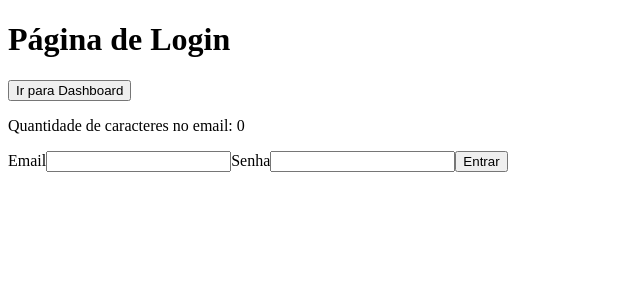
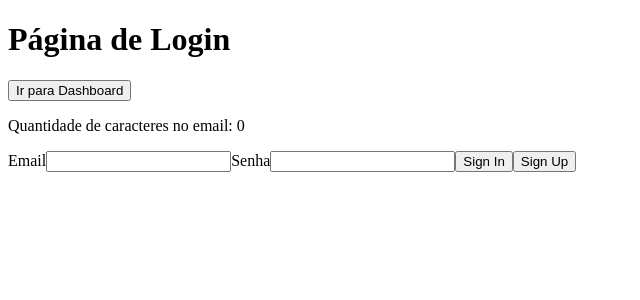
Before and after one commit to Rafiere/course_youtube_curso-de-react-para-iniciantes, a React (Create React App) app: page /login in a window 1280 px wide. Shown: the top 300 px of the page, without its empty margins (0-640 px from the left). Built offline with nearby package versions, Linux system fonts and the light colour scheme.

Commit message:
feat: creating button login component.

```diff
--- /dev/null
+++ b/src/app/pages/login-componentizado/components/ButtonLogin.tsx
@@ -0,0 +1,20 @@
+import { on } from "events";
+import React from "react";
+
+interface ButtonLoginProps {
+  /* Estamos usando uma "union" do TypeScript. */
+  type: "button" | "submit" | "reset" | undefined;
+  onClick: () => void;
+  /* Tudo o que passamos dentro do "<button></button>" é um "children". */
+  children: React.ReactNode;
+}
+
+const ButtonLogin = (props: ButtonLoginProps) => {
+  return (
+    <button type={props.type} onClick={props.onClick}>
+      {props.children}
+    </button>
+  );
+};
+
+export default ButtonLogin;
--- a/src/app/pages/login/Login.tsx
+++ b/src/app/pages/login/Login.tsx
@@ -1,5 +1,6 @@
 import { useCallback, useEffect, useMemo, useRef, useState } from "react";
 import { useNavigate } from "react-router-dom";
+import ButtonLogin from "../login-componentizado/components/ButtonLogin";
 
 export const Login = () => {
   /* É recomendado utilizarmos o "useNavigate" para navegarmos de página usando o RRD6, que é a forma correta ao utilizarmos o React, ou seja, sem recarregarmos a página. */
@@ -55,6 +56,10 @@ export const Login = () => {
     }
   }, [email, password]);
 
+  const handleSignUp = useCallback(() => {
+    console.log("Realizando o cadastro...");
+  }, []);
+
   return (
     <div>
       <h1>Página de Login</h1>
@@ -88,9 +93,13 @@ export const Login = () => {
         </label>
 
         {/* Se deixássemos o tipo do botão como "submit", o "reload" seria feito na página. */}
-        <button type="button" onClick={handleLogin}>
-          Entrar
-        </button>
+        <ButtonLogin type="button" onClick={handleLogin}>
+          Sign In
+        </ButtonLogin>
+
+        <ButtonLogin type="button" onClick={handleSignUp}>
+          Sign Up
+        </ButtonLogin>
       </form>
     </div>
   );
```
